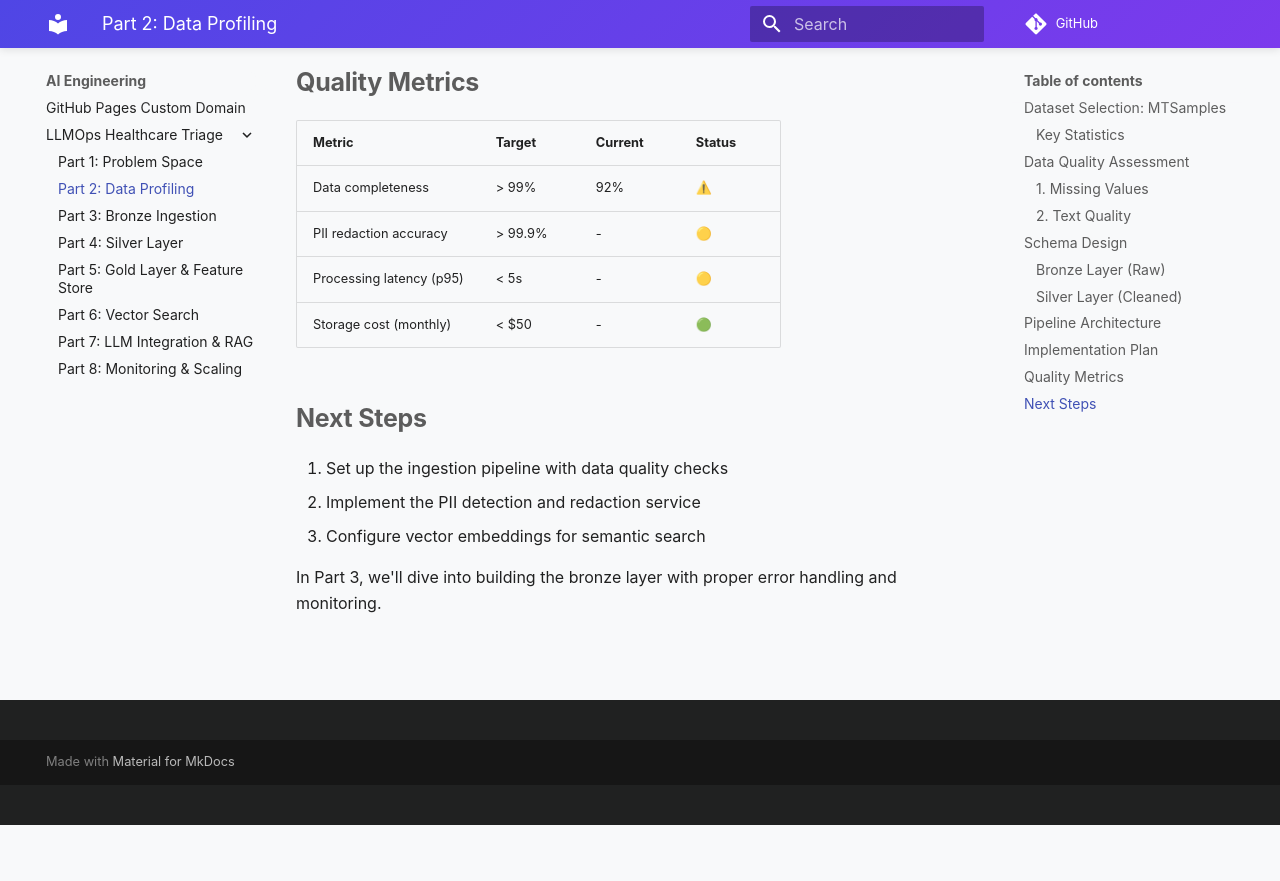
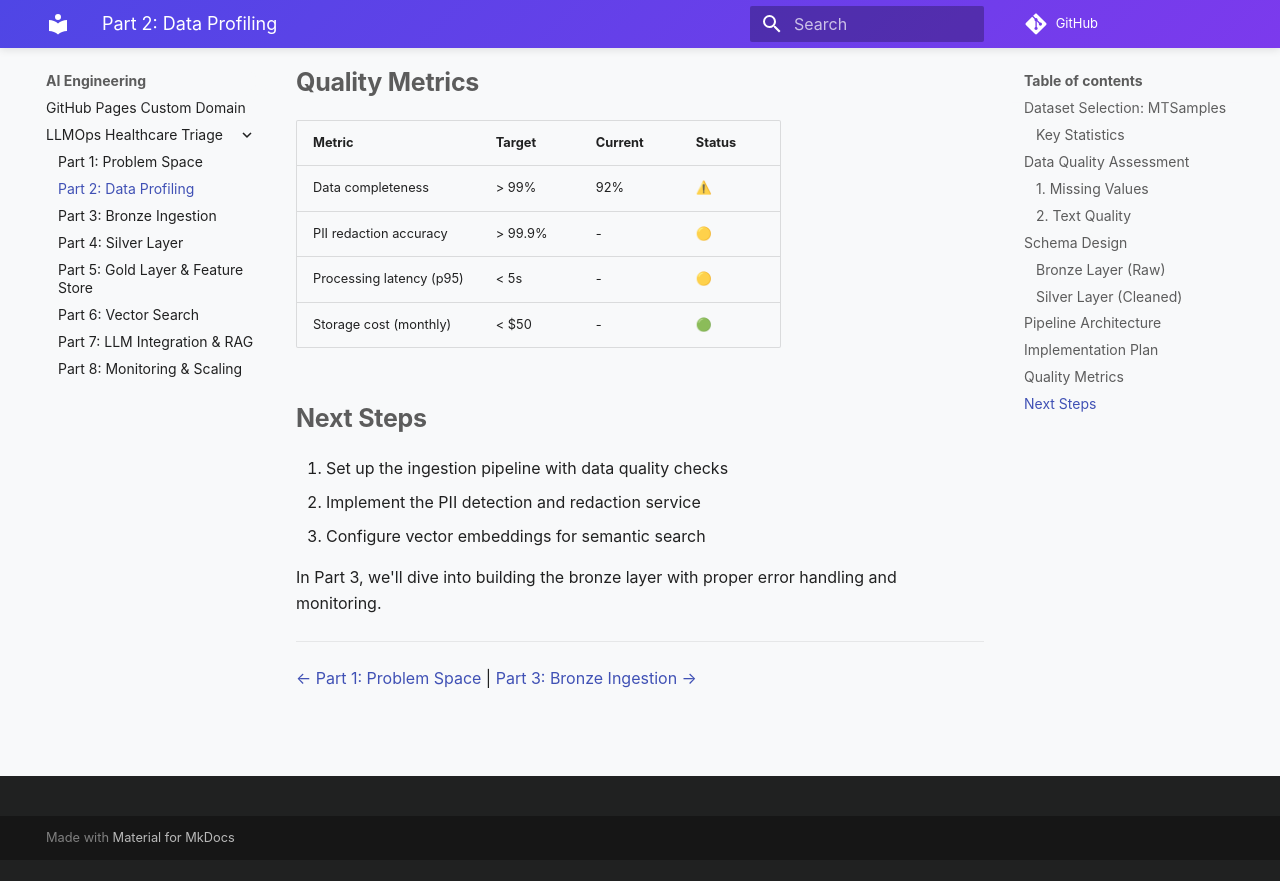
Before and after one commit to himy2u/aiopsinsights, an MkDocs documentation site: the page built from docs/end-to-end-eng/ai-engineering/llmops-healthcare-triage/part2-data-profiling.md, in a window 1280 px wide and 900 px high, scrolled down 3074 px. Shown: the top 881 px of the window. Built offline with MkDocs 1.6.1 and Material for MkDocs 9.7.7, drawn with Linux system fonts in a browser that asks for light colours; comment, search, counter and statistics services are not loaded; before the commit the page ends 3899 px from its top, so only the background shows below that.

Commit message:
add previous and next links

```diff
--- a/docs/end-to-end-eng/ai-engineering/llmops-healthcare-triage/part2-data-profiling.md
+++ b/docs/end-to-end-eng/ai-engineering/llmops-healthcare-triage/part2-data-profiling.md
@@ -128,3 +128,6 @@ flowchart LR
 3. Configure vector embeddings for semantic search
 
 In Part 3, we'll dive into building the bronze layer with proper error handling and monitoring.
+
+---
+[← Part 1: Problem Space](part1-problem-space.md) | [Part 3: Bronze Ingestion →](part3-bronze-ingestion.md)
```
